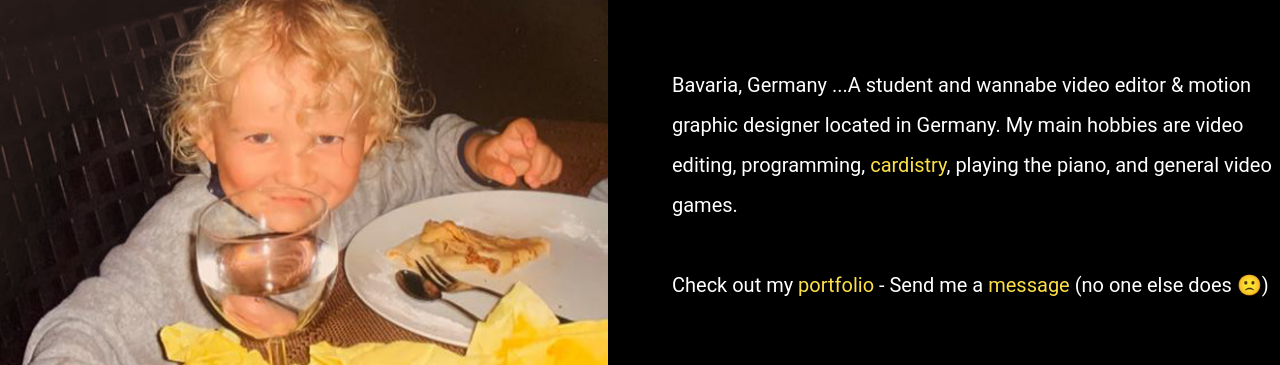
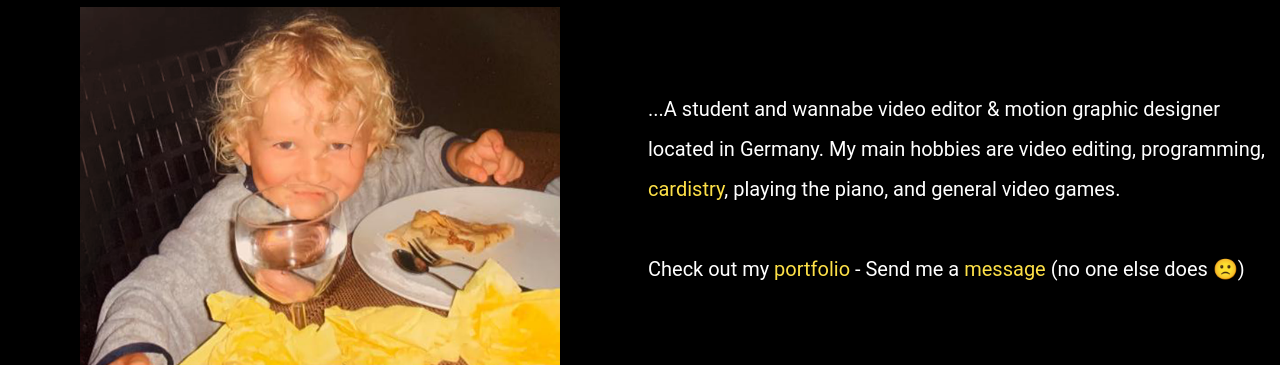
Before and after one commit to 0-don/tailwind-intellisense-playground, a website: page index.html in a window 1280 px wide. Shown: the part 215-580 px from the top of the page. Drawn offline with nearby package versions, Linux system fonts and the light colour scheme.

Commit message:
add changes

```diff
--- a/index.html
+++ b/index.html
@@ -23,11 +23,15 @@
   </head>
   <body class="h-full w-full bg-black text-white">
     <div
-      class="container mx-auto h-full items-center md:flex md:justify-center md:space-x-16"
+      class="container mx-auto h-full items-center md:flex md:justify-center"
     >
       <div class="md:w-6/12">
-        <h1 id="title" class="my-6 text-center text-5xl font-bold">&nbsp;</h1>
-        <img id="imgClickAndChange" src="./images/Crepe4.png" class="w-full" />
+        <h1 id="title" class="my-6 text-center text-4xl font-bold">&nbsp;</h1>
+        <img
+          id="imgClickAndChange"
+          src="./images/Crepe4.png"
+          class="mx-auto px-4 md:w-3/4 md:px-0"
+        />
         <div class="mt-1 text-center text-3xl">
           <p class="mb-2">Bavaria, Germany</p>
           <a href="https://discord.gg/S22UbR9" target="_blank"
@@ -47,15 +51,19 @@
         </div>
       </div>
       <div class="flex items-center justify-center md:w-6/12">
-        <p class="text-xl leading-10">
-          Bavaria, Germany ...A student and wannabe video editor & motion
-          graphic designer located in Germany. My main hobbies are video
-          editing, programming, <span class="text-yellow-300">cardistry</span>,
-          playing the piano, and general video games. <br /><br />
+        <p class="mt-2 px-8 text-base md:px-2 md:text-xl md:leading-10">
+          ...A student and wannabe video editor & motion graphic designer
+          located in Germany. My main hobbies are video editing, programming,
+          <a
+            href="https://en.wikipedia.org/wiki/Cardistry"
+            target="_blank"
+            class="text-yellow-300"
+            >cardistry</a
+          >, playing the piano, and general video games. <br /><br />
           Check out my
-          <a href="portfolio.html" class="text-yellow-300">portfolio</a> - Send
-          me a <a href="contact.html" class="text-yellow-300">message</a> (no
-          one else does 🙁)
+          <a href="./portfolio/" class="text-yellow-300">portfolio</a> - Send me
+          a <a href="./contact/" class="text-yellow-300">message</a> (no one
+          else does 🙁)
         </p>
       </div>
     </div>
```
Also changed, not shown: contact/index.html (+1 -3 lines), contact/success.html (+1 -3 lines), portfolio/index.html (+3 -3 lines), 1 other file.
